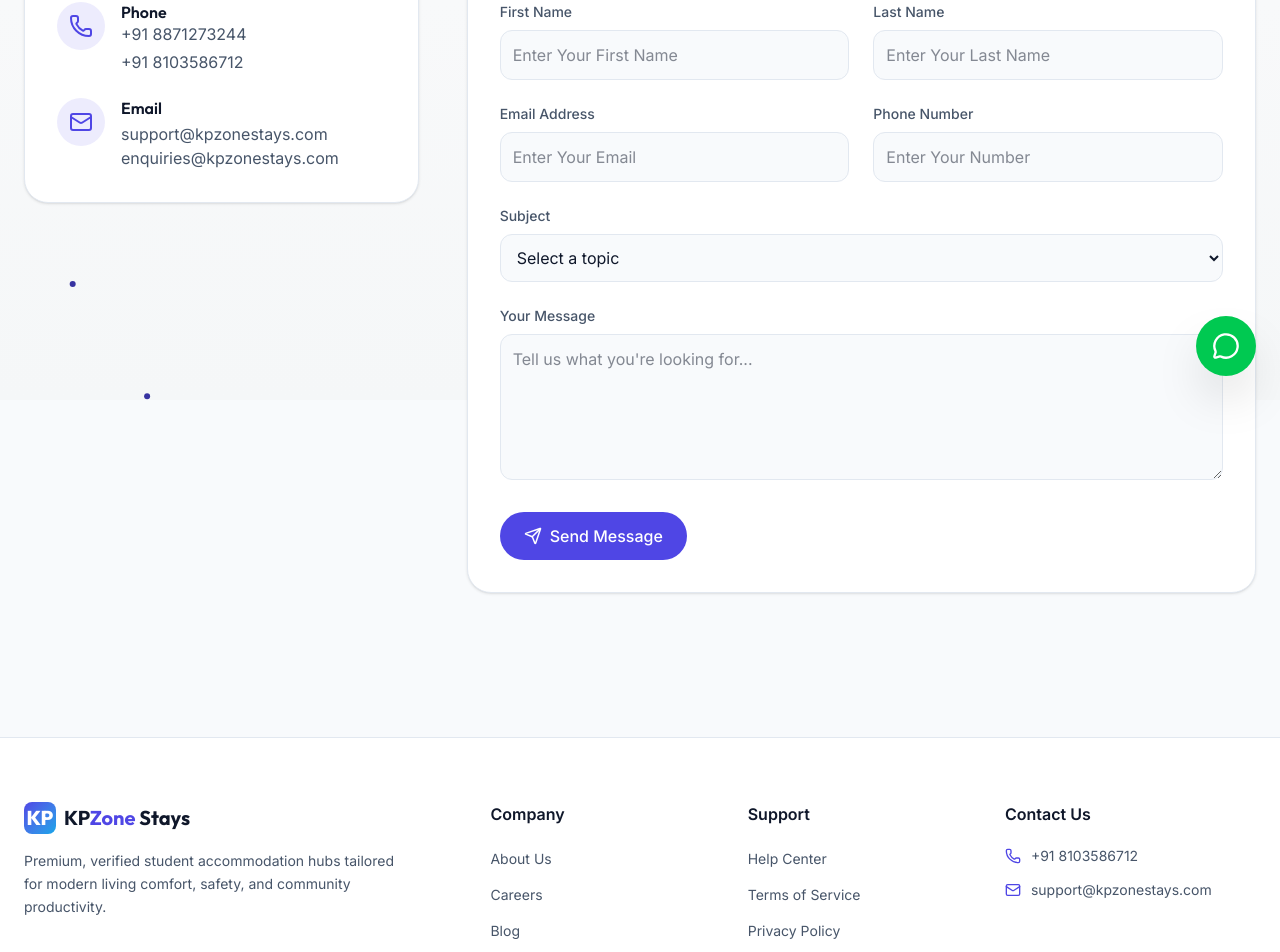
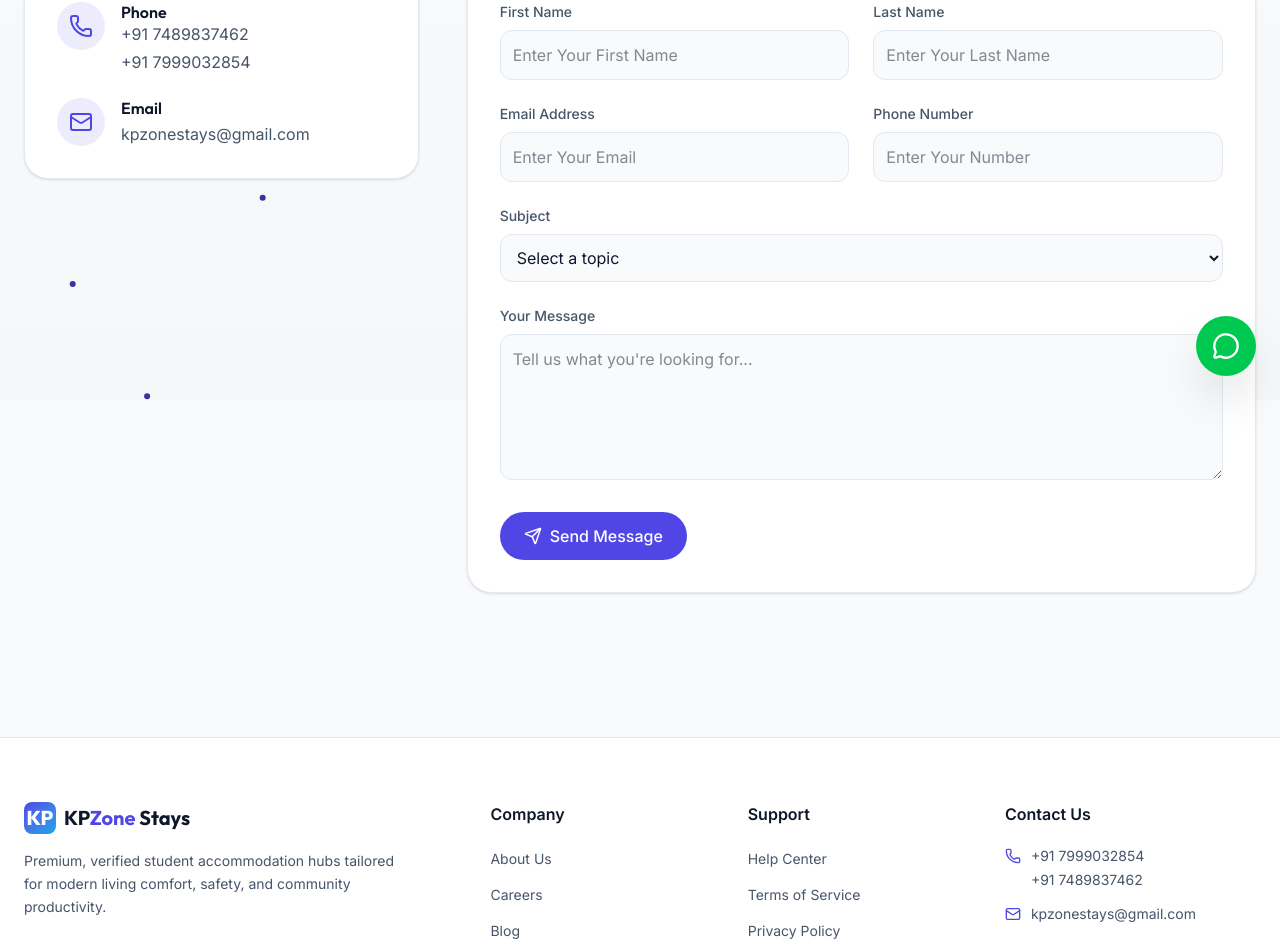
Before and after one commit to Karann2002/KPZone, a Next.js app: page /contact in a window 1280 px wide. Shown: the part 400-1352 px from the top of the page. Built offline with nearby package versions, Linux system fonts and the light colour scheme.

Commit message:
update contact information across multiple components

```diff
--- a/src/components/Footer.tsx
+++ b/src/components/Footer.tsx
@@ -101,12 +101,14 @@ const Footer: React.FC = () => {
             <li className="flex items-start gap-2.5 text-text-secondary text-sm">
               <Phone size={16} className="text-brand-primary mt-0.5 shrink-0" />
               <div className="flex flex-col gap-1">
-                <a href="tel:+918103586712" className="hover:text-brand-primary transition-colors">+91 8103586712</a>
+                <a href="tel:+917999032854" className="hover:text-brand-primary transition-colors">+91 7999032854 </a>
+                <a href="tel:+917489837462" className="hover:text-brand-primary transition-colors">+91 7489837462 </a>
+
               </div>
             </li>
             <li className="flex items-center gap-2.5 text-text-secondary text-sm">
               <Mail size={16} className="text-brand-primary shrink-0" />
-              <a href="mailto:support@kpzonestays.com" className="hover:text-brand-primary transition-colors">support@kpzonestays.com</a>
+              <a href="mailto:kpzonestays@gmail.com" className="hover:text-brand-primary transition-colors">kpzonestays@gmail.com</a>
             </li>
 
           </ul>
--- a/src/components/HostelCard.tsx
+++ b/src/components/HostelCard.tsx
@@ -115,11 +115,11 @@ const HostelCard: React.FC<HostelCardProps> = ({ hostel }) => {
             </div> */}
           </div>
           <div className="flex gap-3">
-          <Link href="/contact">
+          <a href="tel:+917999032854">
 <div className="w-full sm:w-auto inline-flex items-center justify-center gap-2 bg-green-400 hover:bg-green-500 text-white font-bold text-sm py-3 px-5 rounded-xl transition-all duration-200 shadow-md shadow-brand-primary/5 active:scale-[0.98]">
             <span>Enquiry Now</span>
             <ArrowRight size={14} className="transition-transform duration-200 group-hover:translate-x-0.5" />
-          </div></Link>
+          </div></a>
           <Link href={`/hostel/${hostel.slug}`}>
 
           <div className="w-full sm:w-auto inline-flex items-center justify-center gap-2 bg-brand-primary group-hover:bg-brand-primary/95 text-white font-bold text-sm py-3 px-5 rounded-xl transition-all duration-200 shadow-md shadow-brand-primary/5 active:scale-[0.98]">
--- a/src/components/Navbar.tsx
+++ b/src/components/Navbar.tsx
@@ -57,11 +57,11 @@ const Navbar: React.FC = () => {
               Contact Us
             </Link>
             <a
-              href="tel:+918103586712"
+              href="tel:+917999032854"
               className="btn-secondary inline-flex items-center gap-2 bg-bg-surface border border-border-light py-2 px-4 rounded-full font-medium text-text-primary transition-all duration-150 hover:bg-border-light"
             >
               <Phone size={16} className="text-brand-primary" />
-              <span>+91 8103586712</span>
+              <span>+91 7999032854</span>
             </a>
           </nav>
 
@@ -148,11 +148,11 @@ const Navbar: React.FC = () => {
         <div className="pt-6 border-t border-border-light">
           <p className="text-xs text-text-tertiary font-medium mb-3">NEED ASSISTANCE?</p>
           <a
-            href="tel:+918103586712"
+            href="tel:+917999032854"
             className="flex items-center justify-center gap-2 bg-brand-primary text-white font-bold py-3 px-4 rounded-xl shadow-md transition-all duration-150 hover:bg-brand-primary-hover active:scale-[0.98]"
           >
             <Phone size={16} />
-            <span>Call +91 8103586712</span>
+            <span>Call +91 7999032854</span>
           </a>
         </div>
       </div>
--- a/src/pages/Contact.tsx
+++ b/src/pages/Contact.tsx
@@ -35,12 +35,12 @@ const Contact: React.FC = () => {
 
                 <div>
                   <h4 className="font-semibold text-text-primary">Phone</h4>
-                  <a href="tel:+918871273244" >
-                  <p className="text-text-secondary">+91 8871273244</p>
+                  <a href="tel:+917489837462" >
+                  <p className="text-text-secondary hover:text-brand-primary transition-colors">+91 7489837462</p>
 
                   </a>
-                  <a href="tel:+918103586712" >
-                  <p className="text-text-secondary mt-1">+91 8103586712</p>
+                  <a href="tel:+917999032854" >
+                  <p className="text-text-secondary mt-1 hover:text-brand-primary transition-colors">+91 7999032854</p>
 
                   </a>
 
@@ -57,12 +57,11 @@ const Contact: React.FC = () => {
                   <h4 className="font-semibold text-text-primary">Email</h4>
 
                   <p className="text-text-secondary mt-1">
-                    support@kpzonestays.com
+                                  <a href="mailto:kpzonestays@gmail.com" className="hover:text-brand-primary transition-colors">kpzonestays@gmail.com</a>
+
                   </p>
 
-                  <p className="text-text-secondary">
-                    enquiries@kpzonestays.com
-                  </p>
+
                 </div>
               </div>
 
--- a/src/pages/HostelDetail.tsx
+++ b/src/pages/HostelDetail.tsx
@@ -462,7 +462,7 @@ const HostelDetail: React.FC<HostelDetailProps>= ({slug}) => {
                   <p className="text-xs text-white/80 leading-snug">Connect directly with a dedicated property advisor.</p>
                 </div>
                 <a
-                  href="https://wa.me/918103586712"
+                  href="https://wa.me/917999032854"
                   target="_blank"
                   rel="noopener noreferrer"
                   className="bg-white text-brand-primary hover:bg-zinc-50 font-bold text-xs py-2.5 px-4 rounded-xl transition-transform active:scale-95 shadow-md z-10 shrink-0"
```
